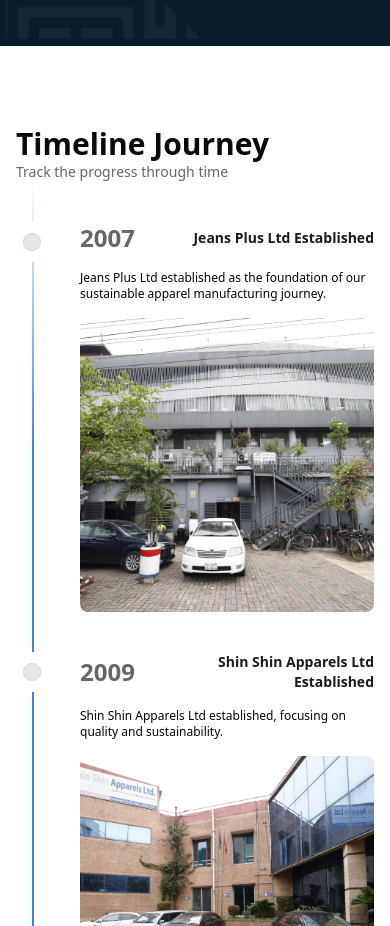
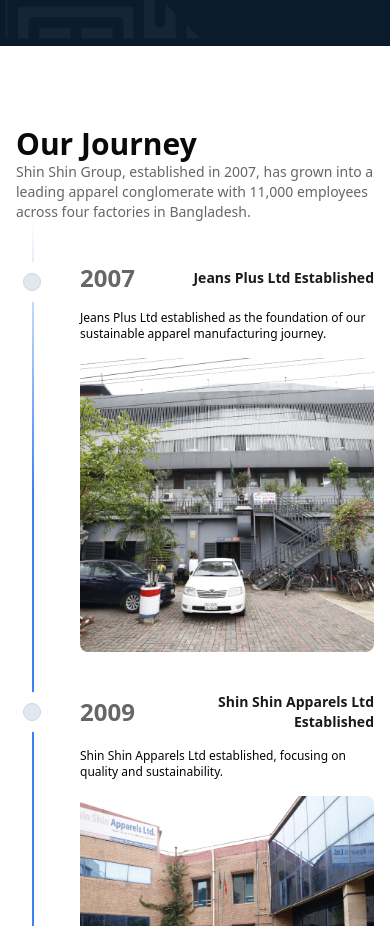
Before and after one commit to soyab-mostofa/ssg-website, a Next.js app: page /about in a window 390 px wide. Shown: the part 4080-5006 px from the top of the page. Built offline with nearby package versions, Linux system fonts and the light colour scheme.

Commit message:
Update timeline images and refine journey description for clarity

```diff
--- a/src/app/_components/pages/about/InteractiveTimeline.tsx
+++ b/src/app/_components/pages/about/InteractiveTimeline.tsx
@@ -26,7 +26,7 @@
     year: 2014,
     x: 320,
     y: 260,
-    image: '/organic-jeans.png',
+    image: '/organic-jeans.webp',
     description: 'Organic Jeans Ltd launched, specializing in eco-friendly denim production.',
   },
   {
@@ -75,7 +75,7 @@
       heading="Our Journey"
       chip="timeline"
       className="hidden md:block"
-      subLeft="Shin Shin Group, established in 2007, has grown into a leading apparel conglomerate with 11,000 employees across four factories in Bangladesh. The group achieved."
+      subLeft="Shin Shin Group, established in 2007, has grown into a leading apparel conglomerate with 11,000 employees across four factories in Bangladesh."
     >
       <motion.div
         className="container relative mx-auto -mt-24 w-full overflow-visible md:block"
--- a/src/components/ui/timeline.tsx
+++ b/src/components/ui/timeline.tsx
@@ -68,9 +68,10 @@
       style={{ backgroundColor: mergedColors.background }}
     >
       <div className="mx-auto -mb-20 max-w-7xl px-4 py-20 md:px-8 lg:px-10">
-        <AnimateTextInView text="Timeline Journey" className="text-3xl font-bold md:text-5xl" />
+        <AnimateTextInView text="Our Journey" className="text-3xl font-bold md:text-5xl" />
         <p className="max-w-sm text-sm md:text-base" style={{ color: mergedColors.secondaryText }}>
-          Track the progress through time
+          Shin Shin Group, established in 2007, has grown into a leading apparel conglomerate with
+          11,000 employees across four factories in Bangladesh.
         </p>
       </div>
 
```
